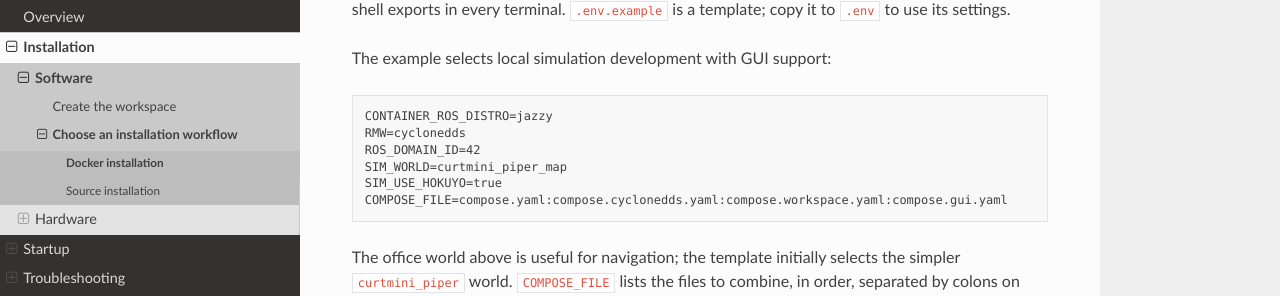
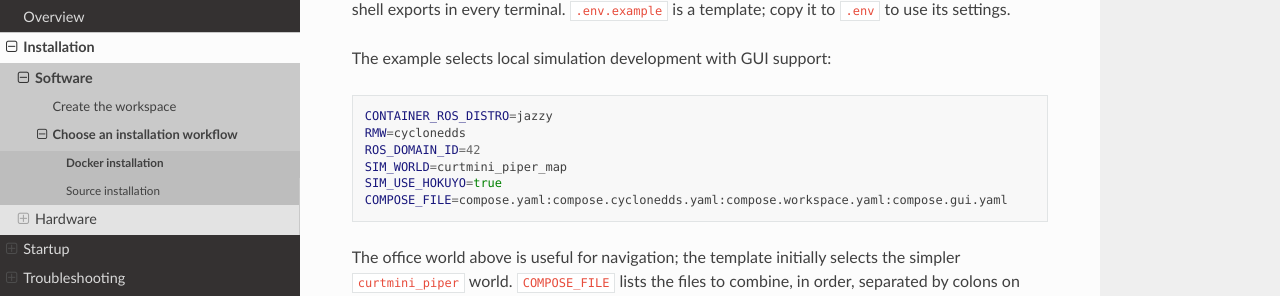
Before and after one commit to 2026-2027-ROB4-Fraunhofer/project-docs, a Sphinx documentation site: the page built from docs/installation/software/docker.md, in a window 1280 px wide and 900 px high, scrolled down 590 px. Shown: the part 151-447 px from the top of the window. Built offline with Sphinx 7.4.7 and the Read the Docs theme 3.1.0, drawn with Linux system fonts in a browser that asks for light colours; some of the changed text lies outside the part shown.

Commit message:
CI fix: dotenv -> sh

````diff
--- a/docs/installation/software/docker.md
+++ b/docs/installation/software/docker.md
@@ -33,7 +33,7 @@ need to run `source .env` or repeat shell exports in every terminal.
 
 The example selects local simulation development with GUI support:
 
-```dotenv
+```sh
 CONTAINER_ROS_DISTRO=jazzy
 RMW=cyclonedds
 ROS_DOMAIN_ID=42
@@ -201,7 +201,7 @@ mounting the shared installation. No host ROS build is required.
 
 In `curtmini_piper_containers/.env`, use the local-workspace file selection:
 
-```dotenv
+```sh
 COMPOSE_FILE=compose.yaml:compose.cyclonedds.yaml:compose.workspace.yaml:compose.gui.yaml
 ```
 
````
Also changed, not shown: README.md (+1 -1 lines).
